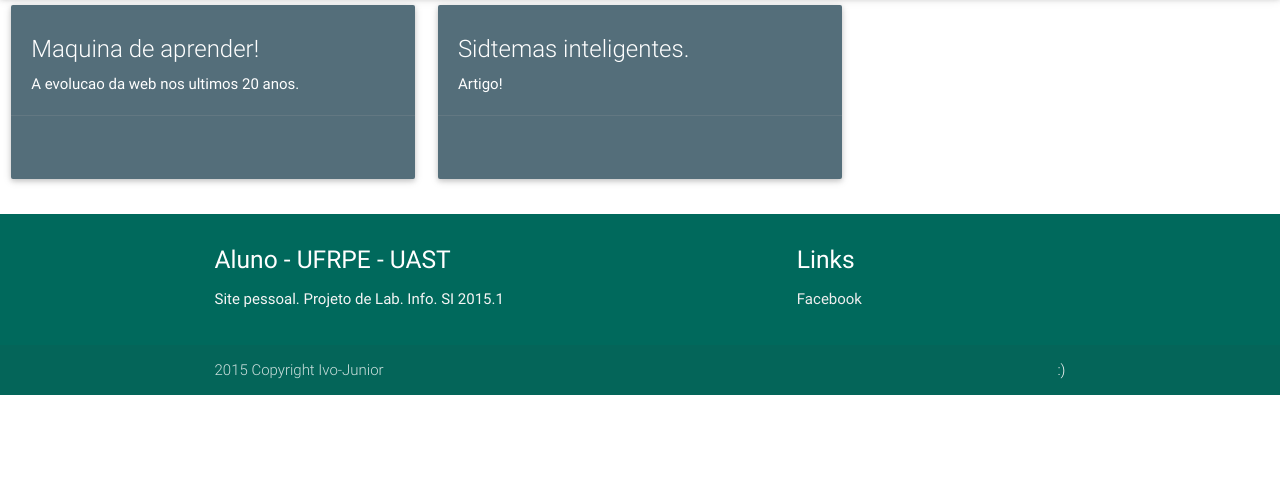
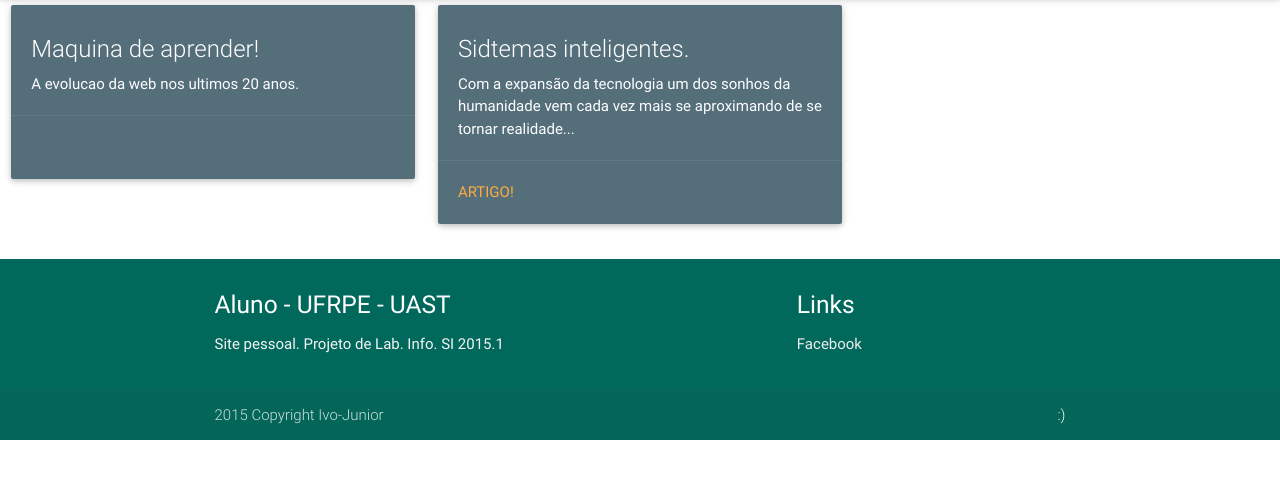
Before and after one commit to ivo-junior/ivo-junior.github.io, a plain HTML site: page index.html in a window 1280 px wide. Shown: the part 67-546 px from the top of the page. Drawn offline with nearby package versions, Linux system fonts and the light colour scheme.

Commit message:
inteligencia

```diff
--- a/index.html
+++ b/index.html
@@ -40,10 +40,10 @@
           <div class="card blue-grey darken-1">
             <div class="card-content white-text">
               <span class="card-title">Sidtemas inteligentes.</span>
-              <p>Artigo!</p>
+              <p>Com a expansão da tecnologia um dos sonhos da humanidade vem cada vez mais se aproximando de se tornar realidade...</p>
             </div>
             <div class="card-action">
-            <a href="https://github.com/ivo-junior/ivo-junior.github.io/blob/master/Sistemas%20inteligentes.pdf"></a>
+            <a href="https://github.com/ivo-junior/ivo-junior.github.io/blob/master/Sistemas%20inteligentes.pdf">Artigo!</a>
             </div>
           </div>
         </div>
```
